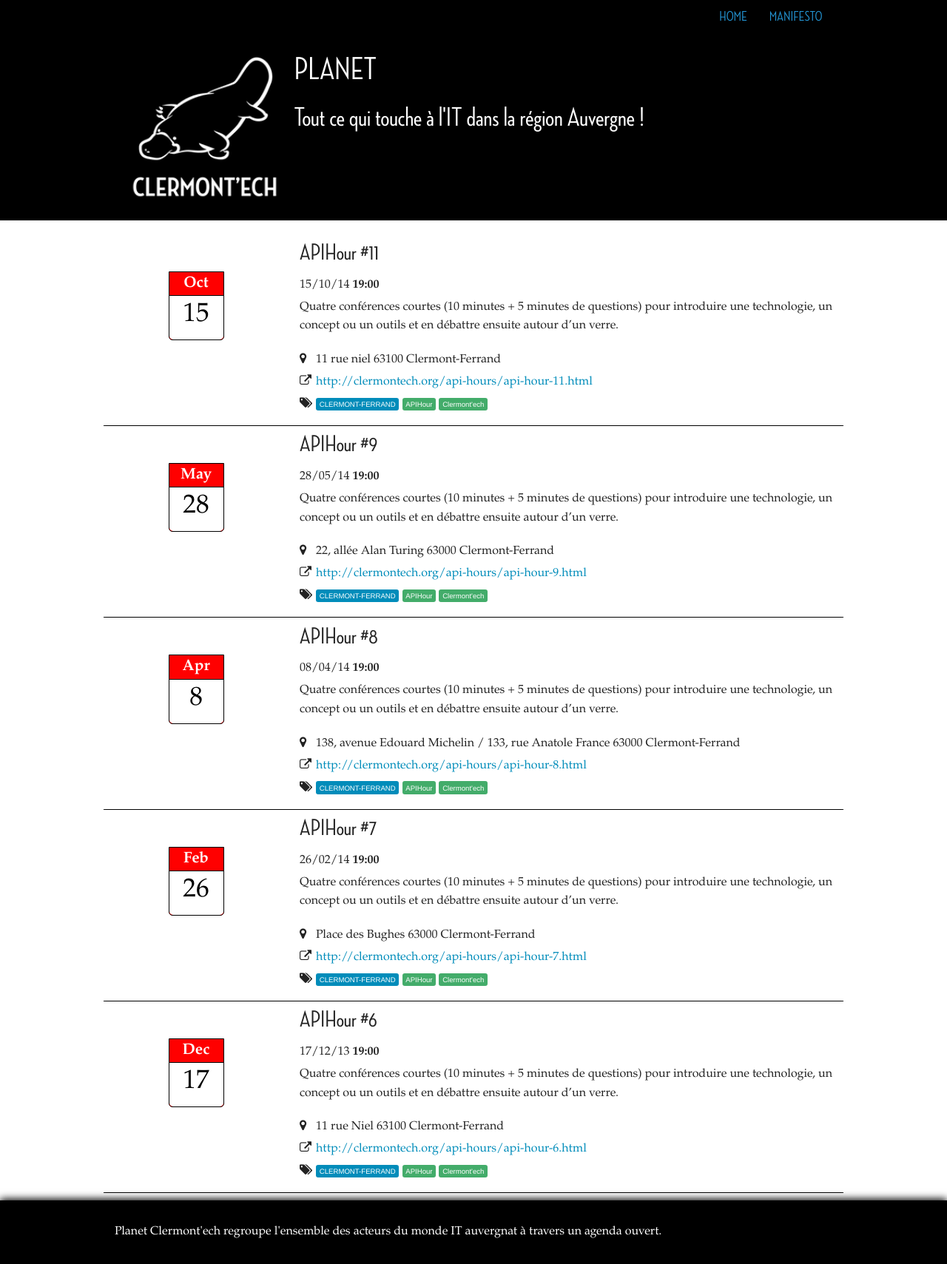
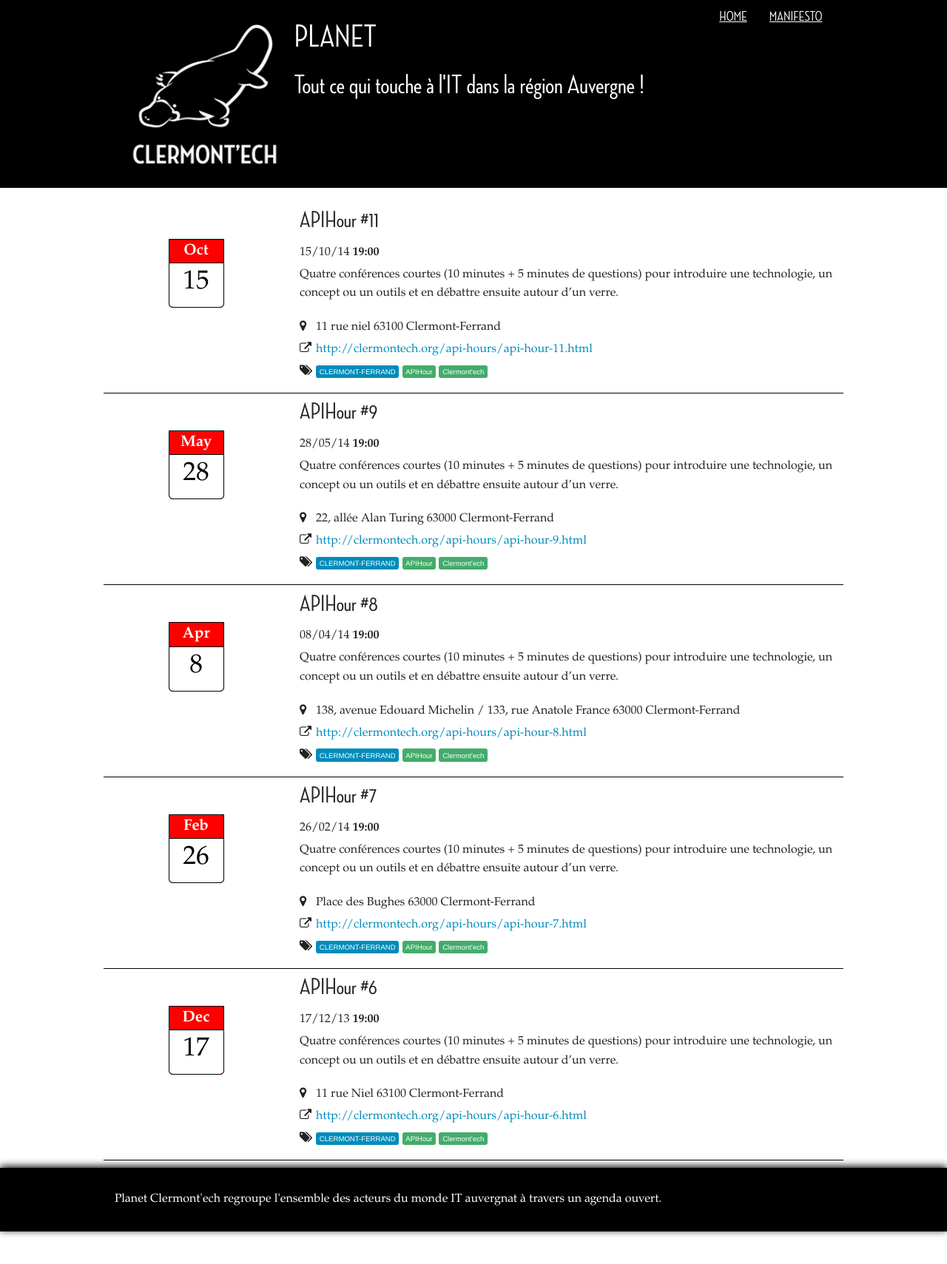
Before and after one commit to clermontech/planet, a Jekyll site: the page built from index.md, in a window 1280 px wide. Shown: the whole page at 74% size. Built offline with Jekyll 4.4.1, drawn with Linux system fonts in a browser that asks for light colours; Markdown is read by kramdown in place of the engine named in the settings.

Commit message:
resize + mod menu

```diff
--- a/_layouts/events.html
+++ b/_layouts/events.html
@@ -51,7 +51,7 @@
                     {% if event.event_url %}
                     <div class="event-url">
                         <i class="fa fa-external-link event-meta-icon"></i>
-                        <a href="{{ event.event_url }}">{{ event.event_url }}</a>
+                        <a href="{{ event.event_url }}" target="_blank">{{ event.event_url }}</a>
                     </div>
                     {% endif %}
 
--- a/_layouts/layout.html
+++ b/_layouts/layout.html
@@ -26,7 +26,7 @@
         <ul class="title-area">
             <li>
                 <a href="">
-                    <img class="logo-small" src="images/clermontech_logo_120px.png" alt="logo clermontech small"/>
+                    <img class="logo-small" src="images/clermontech_logo_80px.png" alt="logo clermontech small"/>
                     <strong>Planet</strong>
                 </a>
             </li>
--- a/css/main.css
+++ b/css/main.css
@@ -17,7 +17,8 @@
 
 header {
   background-color: #000;
-  margin: 0; }
+  margin: 0;
+  z-index: 999; }
 
 hr {
   display: none; }
@@ -36,17 +37,19 @@
   text-transform: uppercase; }
 
 .top-bar {
-  height: 61px;
+  height: 41px;
   background-color: #000; }
   .top-bar .toggle-topbar.menu-icon {
     margin: 0;
     top: 0%; }
     .top-bar .toggle-topbar.menu-icon a {
-      height: 60px; }
+      height: 40px; }
 
 .top-bar.expanded {
   background-color: #000; }
 
+.top-bar-section {
+  z-index: 999; }
   .top-bar-section li:not(.has-form) a {
     font-family: "Neutraface", "Helvetica Neue", fantasy, "Helvetica", Arial, sans-serif;
     text-transform: uppercase;
@@ -66,12 +69,12 @@
   font-weight: bold;
   font-size: 1.2em;
   margin-left: 10px;
-  line-height: 64px;
+  line-height: 40px;
   float: left; }
 
 .logo-small {
   margin-left: 5px;
-  height: 60px;
+  height: 40px;
   float: left; }
 
 /* footer */
@@ -167,16 +170,20 @@
   hgroup {
     display: block;
     margin: 0; }
+    hgroup div {
+      margin-top: -28px; }
 
   .top-bar-section {
     margin-right: 12%; }
     .top-bar-section li:not(.has-form) a {
-      color: #2394d3; }
+      text-decoration: underline;
+      color: white; }
       .top-bar-section li:not(.has-form) a:not(.button) {
         background-color: #000; }
         .top-bar-section li:not(.has-form) a:not(.button):hover {
+          text-decoration: none;
           background-color: #000;
-          color: #a2dcf2; }
+          color: white; }
 
   .title-area strong {
     display: none; } }
```
Also changed, not shown: scss/main.scss (+13 -6 lines), images/clermontech_logo_80px.png (added). Lines whose indentation alone changed are shown as unchanged.
